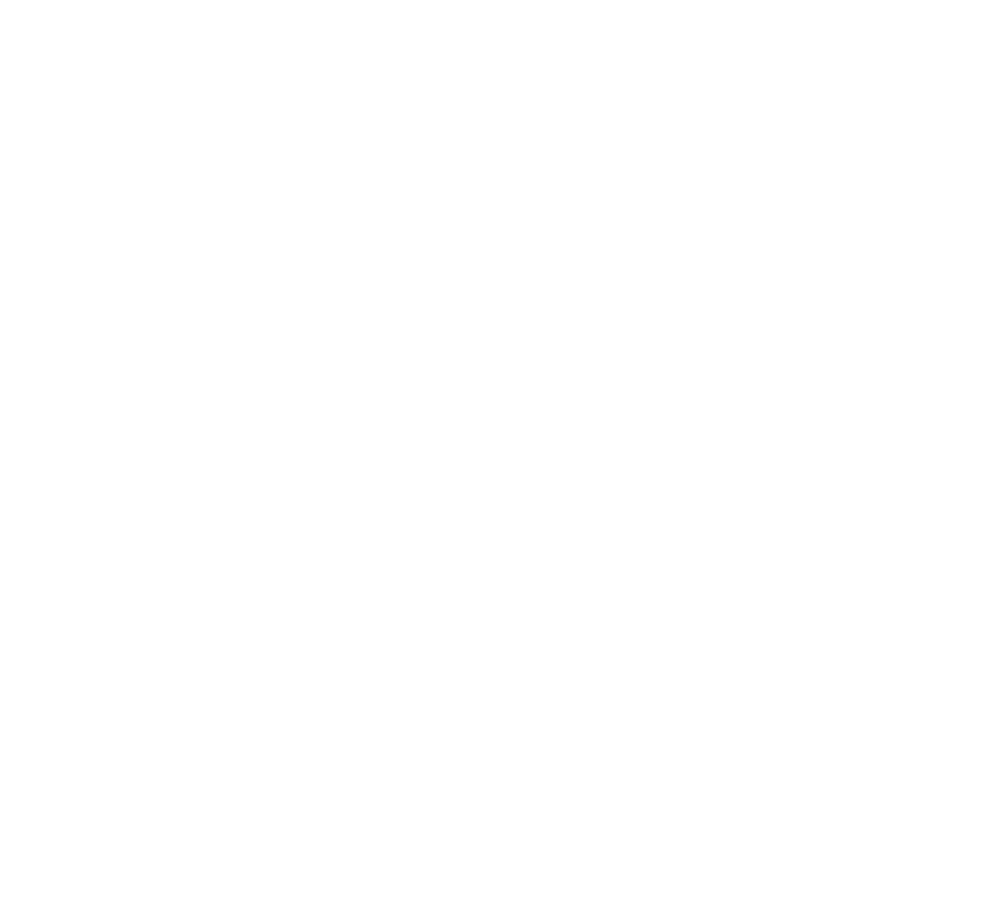
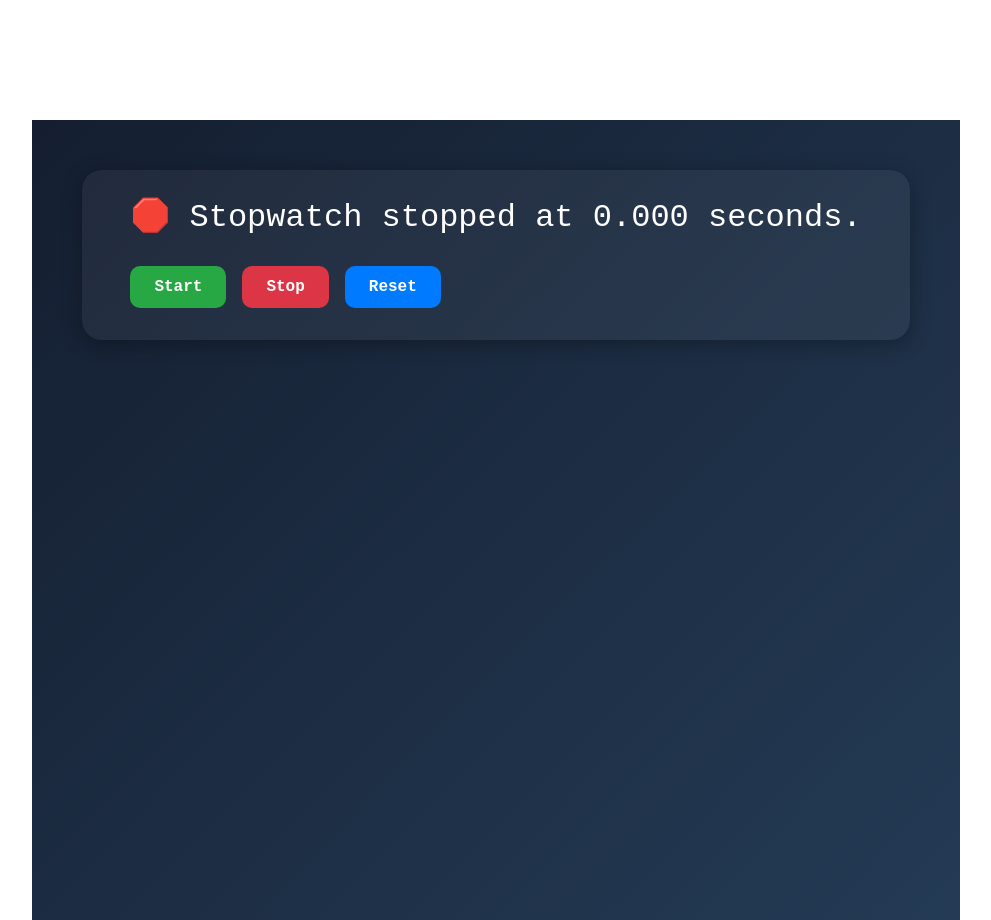
Before and after one commit to AlexandruChet/Pet-Project-React, a React (Vite) app in the folder client/: page /watch in a window 1280 px wide. Shown: the part 1480-2400 px from the top of the page, without its empty margins (144-1135 px from the left). Before the commit the page ends 1600 px from the top, so only its background shows below. Built offline with nearby package versions, Linux system fonts and the light colour scheme.

Commit message:
stopwatch

```diff
--- /dev/null
+++ b/client/src/components/stopWatch/StopWatch.scss
@@ -0,0 +1,56 @@
+.stopwatch {
+  justify-content: center;
+  padding: 50px;
+  flex-direction: column;
+  height: 100vh;
+  background: linear-gradient(135deg, #141e30, #243b55);
+  font-family: "Fira Code", monospace;
+  color: #fff;
+  text-align: center;
+
+  &__container {
+    background: rgba(255, 255, 255, 0.05);
+    padding: 2rem 3rem;
+    border-radius: 20px;
+    box-shadow: 0 4px 20px rgba(0, 0, 0, 0.3);
+  }
+
+  &__display {
+    margin-bottom: 2rem;
+    font: 500 2rem/1 "Fira Code", monospace;
+  }
+
+  &__buttons {
+    display: flex;
+    gap: 1rem;
+  }
+
+  &__btn {
+    padding: 0.8rem 1.5rem;
+    font: 600 1rem/1 "Fira Code", monospace;
+    border: none;
+    border-radius: 10px;
+    cursor: pointer;
+    color: #fff;
+    transition: 0.3s;
+
+    &--start {
+      background: #28a745;
+      &:hover {
+        background: #34d058;
+      }
+    }
+    &--stop {
+      background: #dc3545;
+      &:hover {
+        background: #ff4757;
+      }
+    }
+    &--reset {
+      background: #007bff;
+      &:hover {
+        background: #339cff;
+      }
+    }
+  }
+}
--- /dev/null
+++ b/client/src/components/stopWatch/StopWatch.tsx
@@ -0,0 +1,72 @@
+import React, { useState, useRef, useEffect, type JSX } from "react";
+import Btn from "../ui/buttons/Btn";
+import "./StopWatch.scss";
+
+const StopWatch: React.FC = (): JSX.Element => {
+  const [time, setTime] = useState<number>(0);
+  const [isRunning, setIsRunning] = useState<boolean>(false);
+  const intervalRef = useRef<NodeJS.Timeout | null>(null);
+
+  const startTimeFunc = () => {
+    if (!isRunning) {
+      setIsRunning(true);
+      intervalRef.current = setInterval(() => {
+        setTime((prev) => prev + 10);
+      }, 10);
+    }
+  };
+
+  const stopTimeFunc = () => {
+    if (isRunning) {
+      setIsRunning(false);
+      if (intervalRef.current) clearInterval(intervalRef.current);
+    }
+  };
+
+  const resetTimeFunc = () => {
+    setIsRunning(false);
+    setTime(0);
+    if (intervalRef.current) clearInterval(intervalRef.current);
+  };
+
+  useEffect(() => {
+    return () => {
+      if (intervalRef.current) clearInterval(intervalRef.current);
+    };
+  }, []);
+
+  const seconds = Math.floor(time / 1000);
+  const milliseconds = (time % 1000).toString().padStart(3, "0");
+
+  return (
+    <section className="stopwatch">
+      <div className="stopwatch__container">
+        <h1 className="stopwatch__display">
+          {isRunning
+            ? `⏱ Time: ${seconds}.${milliseconds} seconds`
+            : `🛑 Stopwatch stopped at ${seconds}.${milliseconds} seconds.`}
+        </h1>
+
+        <div className="stopwatch__buttons">
+          <Btn
+            text="Start"
+            className="stopwatch__btn stopwatch__btn--start"
+            onClick={startTimeFunc}
+          />
+          <Btn
+            text="Stop"
+            className="stopwatch__btn stopwatch__btn--stop"
+            onClick={stopTimeFunc}
+          />
+          <Btn
+            text="Reset"
+            className="stopwatch__btn stopwatch__btn--reset"
+            onClick={resetTimeFunc}
+          />
+        </div>
+      </div>
+    </section>
+  );
+};
+
+export default StopWatch;
--- a/client/src/pages/Time.tsx
+++ b/client/src/pages/Time.tsx
@@ -1,9 +1,11 @@
 import Watch from "../components/watch/Watch";
+import StopWatch from "../components/stopWatch/StopWatch";
 
 const Time: React.FC = () => {
   return (
     <>
       <Watch />
+      <StopWatch />
     </>
   );
 };
```
